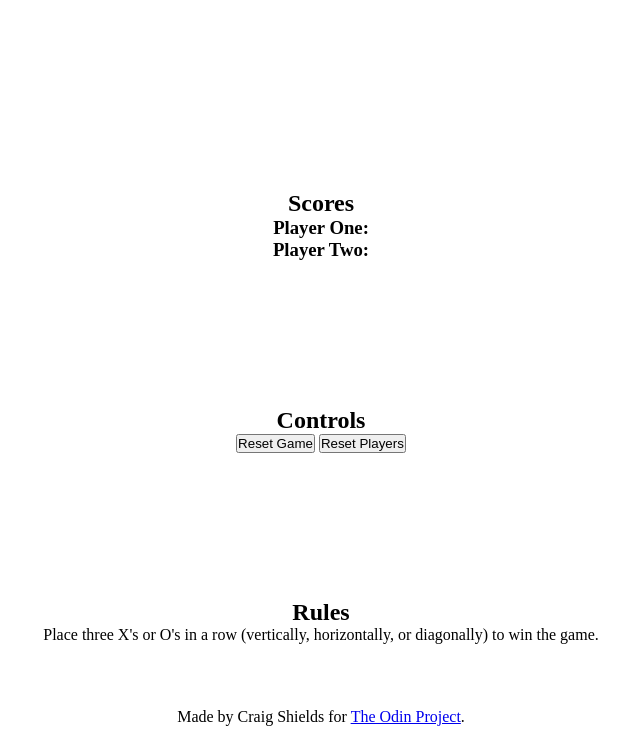
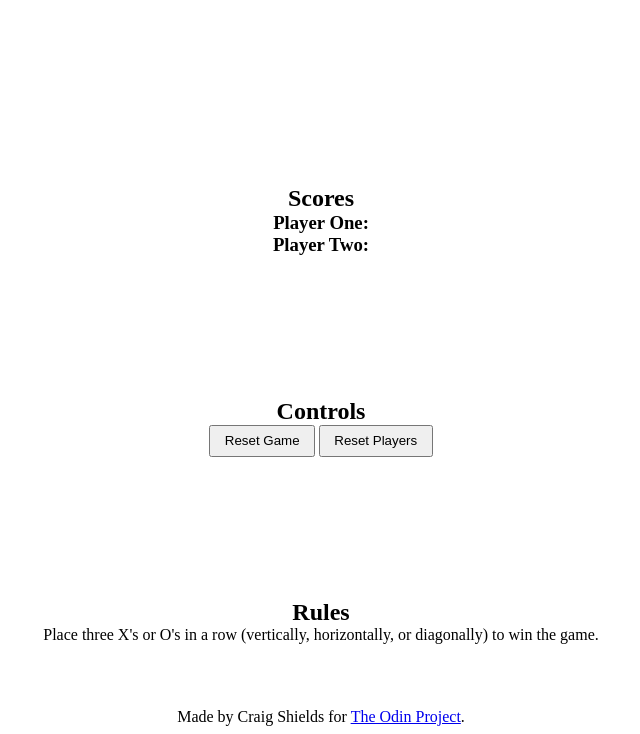
Before and after one commit to cshields1/tic-tac-toe, a plain HTML site: page index.html in a window 1280 px wide. Shown: the part 66-800 px from the top of the page, without its empty margins (319-959 px from the left). Drawn offline with Linux system fonts and the light colour scheme.

Commit message:
Button padding

```diff
--- a/styles.css
+++ b/styles.css
@@ -36,3 +36,7 @@ main {
   justify-content: center;
   align-items: center;
 }
+
+button {
+  padding: 0.5em 1em;
+}
```
